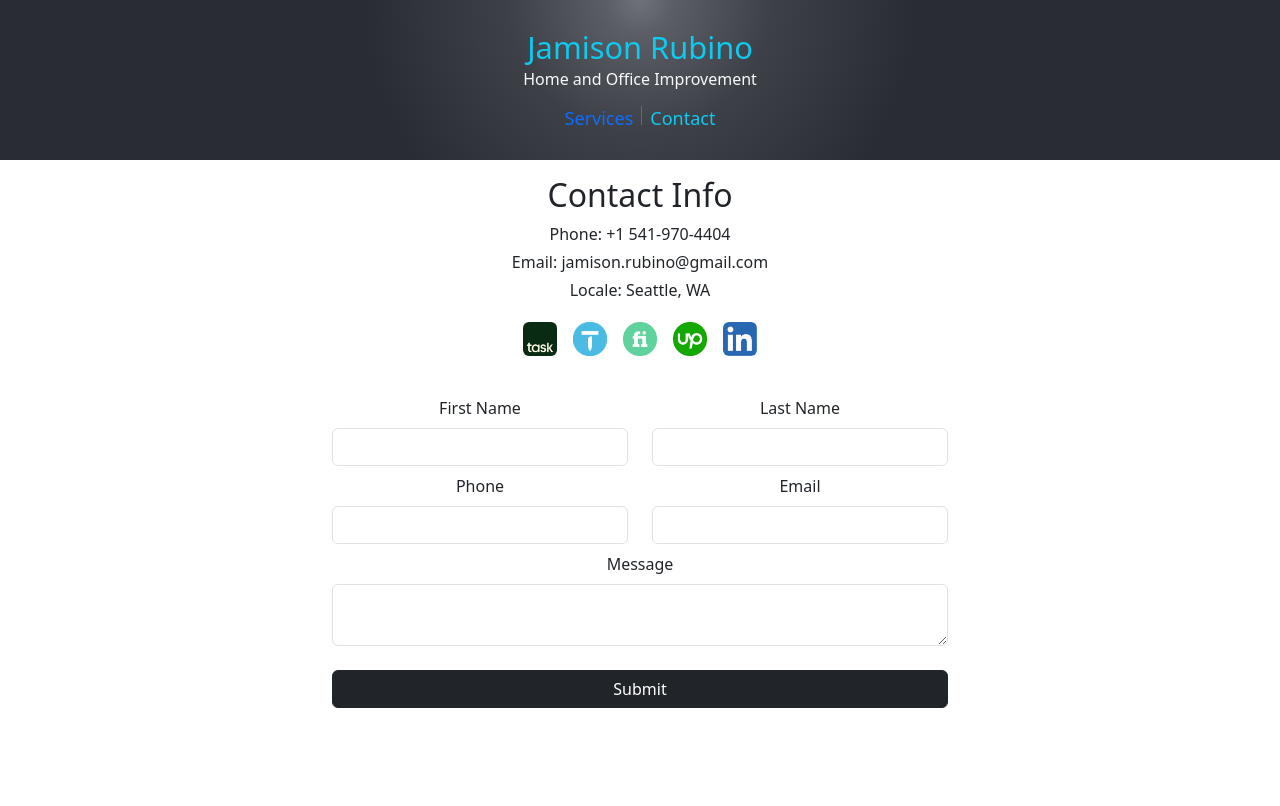
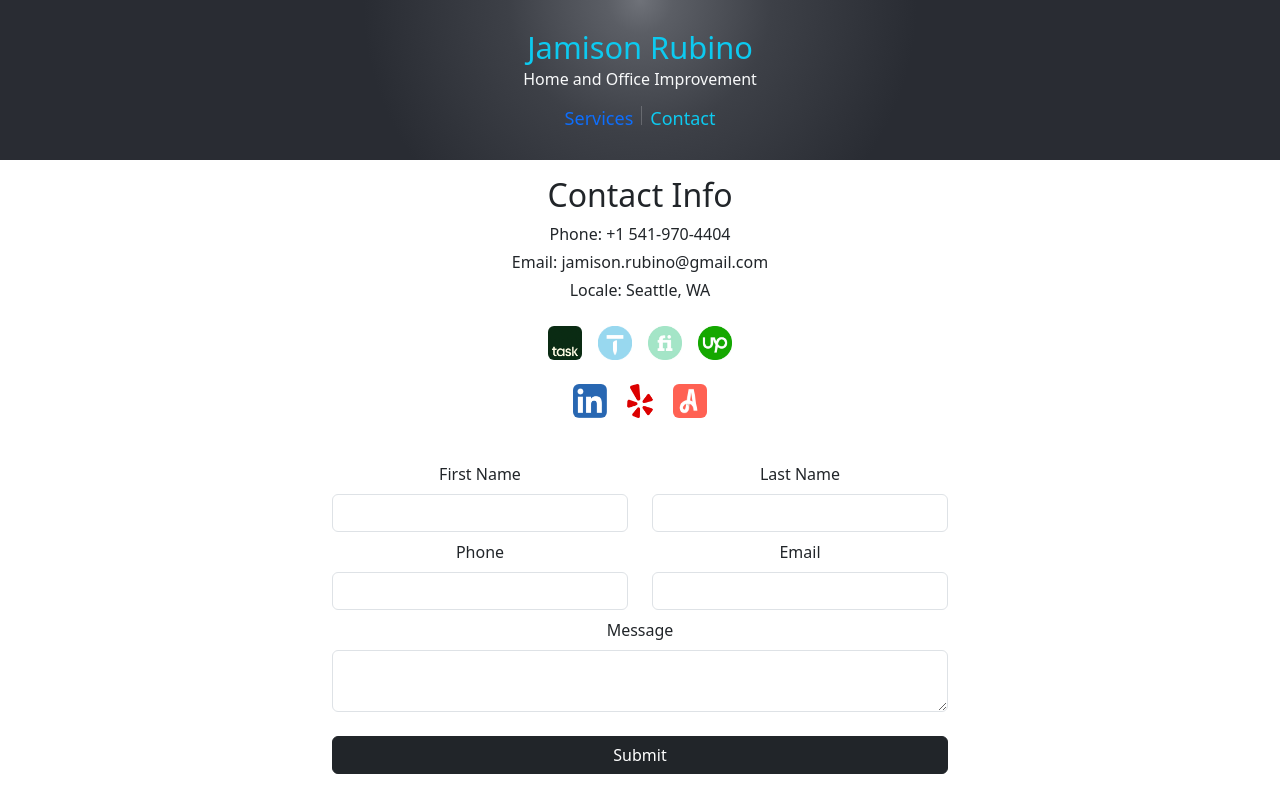
Before and after one commit to jamisonrubino/business-site, a React (Create React App) app in the folder jr/: page /Contact in a window 1280 px wide. Built offline with nearby package versions, Linux system fonts and the light colour scheme.

Commit message:
social media icons

```diff
--- a/jr/src/Components/contact.js
+++ b/jr/src/Components/contact.js
@@ -6,6 +6,9 @@ import thumbtackIcon from "../thumbtack.jpeg";
 import fiverrIcon from "../fiverr.jpg";
 import upworkIcon from "../upwork.jpg";
 import linkedinIcon from "../linkedin.png"
+import yelpIcon from "../yelp.png"
+import angiIcon from "../angi.png"
+
 
 function AlertMessage(props) {
     if (props.submitted === true && props.error === false) {
@@ -110,14 +113,24 @@ export default function Contact() {
                 <p className="p-0 m-1">Phone: +1 541-970-4404</p>
                 <p className="p-0 m-1">Email: jamison.rubino@gmail.com</p>
                 <p className="p-0 m-1">Locale: Seattle, WA</p>
-                <p className="px-0 pt-3 m-1">
-                    <a href="https://www.taskrabbit.com/profile/jamison-r--5" target="_blank" alt="My Taskrabbit Profile" className="px-2"><img src={taskrabbitIcon} width="34" height="34" className="rounded" alt="Taskrabbit Profile" /></a>
-                <a href="https://www.thumbtack.com/wa/renton/movers/jamison-rubino/service/488671145822986247" target="_blank" alt="My Thumbtack Profile" className="px-2"><img src={thumbtackIcon} width="34" height="34" className="rounded ml-3" alt="Thumbtack Profile" style={{opacity: 0.7}} /></a>
-                <a href="https://www.fiverr.com/jamisonrubino" target="_blank" alt="My Fiverr Profile" className="px-2"><img src={fiverrIcon} width="34" height="34" className="rounded ml-3" alt="Fiverr Profile" style={{opacity: 0.7}} /></a>
-                <a href="https://www.upwork.com/freelancers/~0180302a9d35e1993e" target="_blank" alt="My Upwork Profile" className="px-2"><img src={upworkIcon} width="34" height="34" className="rounded ml-3" alt="Upwork Profile" /></a>
-                <a href="https://www.linkedin.com/in/jamison-rubino/" target="_blank" alt="My LinkedIn Profile" className="px-2"><img src={linkedinIcon} width="34" height="34" className="rounded ml-3" alt="LinkedIn Profile" /></a>
+                    <div className="row m-0">
+                        <div className="col pt-3 m-1">
+                            <a href="https://www.taskrabbit.com/profile/jamison-r--5" target="_blank" alt="My Taskrabbit Profile" className="px-2"><img src={taskrabbitIcon} width="34" height="34" className="rounded" alt="Taskrabbit Profile" /></a>
+                            <a href="https://www.thumbtack.com/wa/renton/movers/jamison-rubino/service/488671145822986247" target="_blank" alt="My Thumbtack Profile" className="px-2"><img src={thumbtackIcon} width="34" height="34" className="rounded ml-3" alt="Thumbtack Profile" style={{opacity: 0.4}} /></a>
+                            <a href="https://www.fiverr.com/jamisonrubino" target="_blank" alt="My Fiverr Profile" className="px-2"><img src={fiverrIcon} width="34" height="34" className="rounded ml-3" alt="Fiverr Profile" style={{opacity: 0.4}} /></a>
+                            <a href="https://www.upwork.com/freelancers/~0180302a9d35e1993e" target="_blank" alt="My Upwork Profile" className="px-2"><img src={upworkIcon} width="34" height="34" className="rounded ml-3" alt="Upwork Profile" /></a>
+                        </div>
+                    </div>
+                    <div className="row m-0">
+                        <div className="col pt-3 m-1">
+                            <a href="https://www.linkedin.com/in/jamison-rubino/" target="_blank" alt="My LinkedIn Profile" className="px-2"><img src={linkedinIcon} width="34" height="34" className="rounded ml-3" alt="LinkedIn Profile" /></a>
+                            <a href="https://www.yelp.com/biz/jamison-rubino-seattle" target="_blank" alt="My Yelp Profile" className="px-2"><img src={yelpIcon} width="34" height="34" className="rounded ml-3" alt="Yelp Profile" /></a>
+                            <a href="https://www.angi.com/companylist/us/wa/carnation/jamison-rubino-reviews-10741858.htm" target="_blank" alt="My Angi's List Profile" className="px-2"><img src={angiIcon} width="34" height="34" className="rounded ml-3" alt="Angi's List Profile" /></a>
+                        </div>
+                    </div>
 
-                </p>
+
+
 
             </div>
 
```
Also changed, not shown: jr/src/angi.png (added), jr/src/yelp.png (added).
